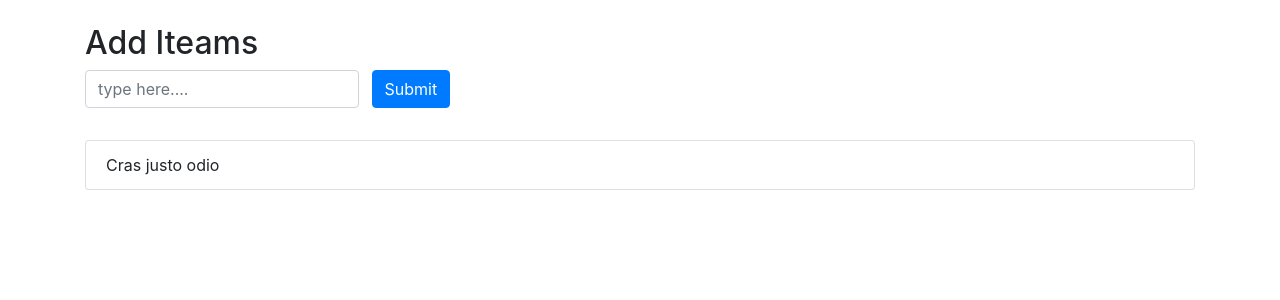
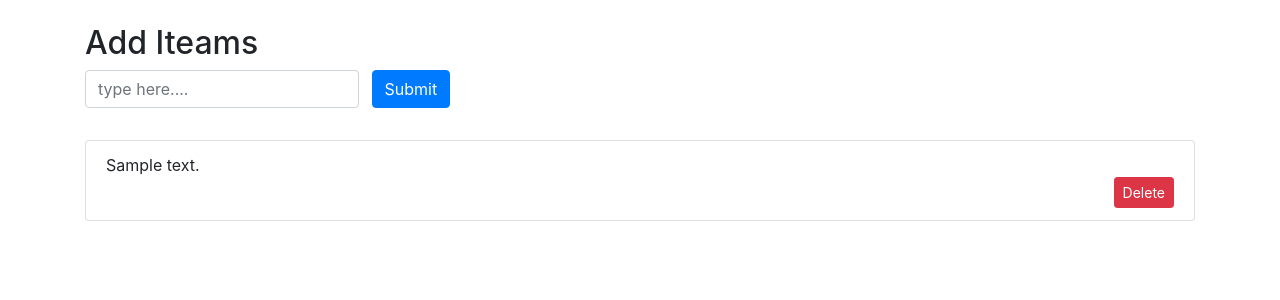
Before and after one commit to MJ33T/TodoApp, a Django app: page / in a window 1280 px wide. Shown: the part 56-356 px from the top of the page. Run offline with Django 3.2, Linux system fonts and the light colour scheme; tables that the repository leaves empty hold one stand-in row (values such as "Sample post"); some libraries are stand-ins or nearby versions.

Commit message:
Todo Functionality done

```diff
--- a/Todo_App/urls.py
+++ b/Todo_App/urls.py
@@ -2,5 +2,7 @@ from django.urls import path
 from . import views
 
 urlpatterns = [
-    path('', views.home, name='home')
+    path('', views.home, name='home'),
+    path('add_todo/', views.add_todo, name='add_todo'),
+    path('delete_todo/<int:todo_id>/', views.delete_todo, name='delete_todo'),
 ]
--- a/Todo_App/views.py
+++ b/Todo_App/views.py
@@ -1,6 +1,24 @@
 from django.shortcuts import render
-from django.template import RequestContext
+from django.utils import timezone
+from Todo_App.models import Todo
+from django.http import HttpResponseRedirect
 
 
 def home(request):
-    return render(request, 'TodoApp/index.html')
+    todo_item = Todo.objects.all().order_by("-added_date")
+    return render(request, 'TodoApp/index.html', {
+        'todo_item': todo_item
+    })
+
+
+def add_todo(request):
+    # print(request.POST)
+    current_date = timezone.now()
+    content = request.POST['text']
+    Todo.objects.create(added_date=current_date, text=content)
+    return HttpResponseRedirect('/')
+
+
+def delete_todo(request, todo_id):
+    Todo.objects.get(id=todo_id).delete()
+    return HttpResponseRedirect('/')
--- a/templates/TodoApp/index.html
+++ b/templates/TodoApp/index.html
@@ -2,21 +2,30 @@
 
 {% block content %}
     <div class="container mt-4">
-        <form class="form-inline" action="/" method="get">
+        <form class="form-inline" action="add_todo/" method="post">
+            {% csrf_token %}
             <div class="row">
                 <div class="col">
                     <h2>Add Iteams</h2>
-                    <input type="text" class="form-control mb-2 mr-sm-2" id="inlineFormInputName2" placeholder="type here....">
-                    <button type="submit" class="btn btn-primary mb-2">Submit</button>
+                    <input type="text" name="text" class="form-control mb-2 mr-sm-2" id="inlineFormInputName2" placeholder="type here....">
+                    <button type="submit" name="submit" class="btn btn-primary mb-2">Submit</button>
                 </div>
             </div>
         </form>
+
         <div class="row mt-4">
             <div class="col">
+                {% for item in todo_item %}
                 <ul class="list-group">
-                  <li class="list-group-item">Cras justo odio</li>
+                  <li class="list-group-item">{{ item.text }}
+                      <form action="delete_todo/{{ item.id }}/", method="post">
+                        {% csrf_token %}
+                        <button type="submit" name="delete" class="btn btn-danger btn-sm float-right">Delete</button>
+                      </form>
+                  </li>
                 </ul>
-            </div>
+                {% endfor %}
+            </di>
         </div>
     </div>
 {% endblock %}
```
